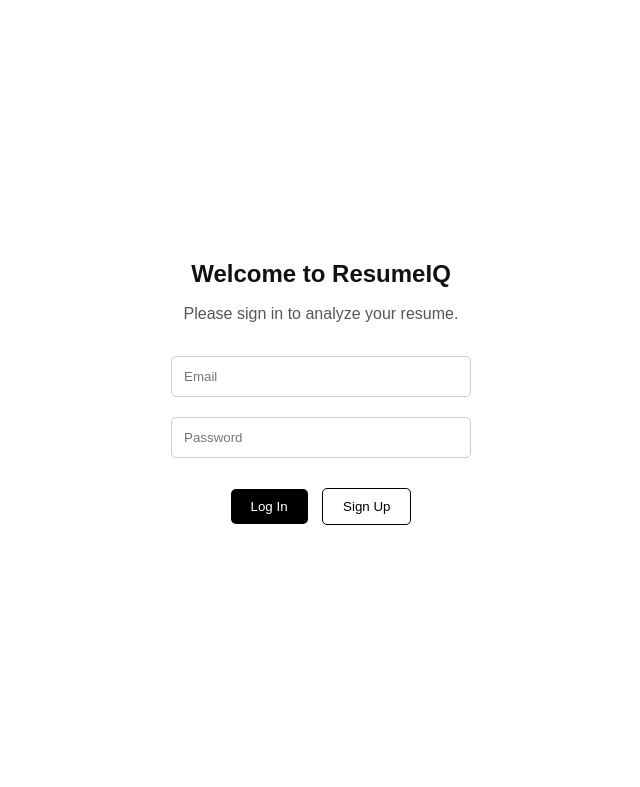
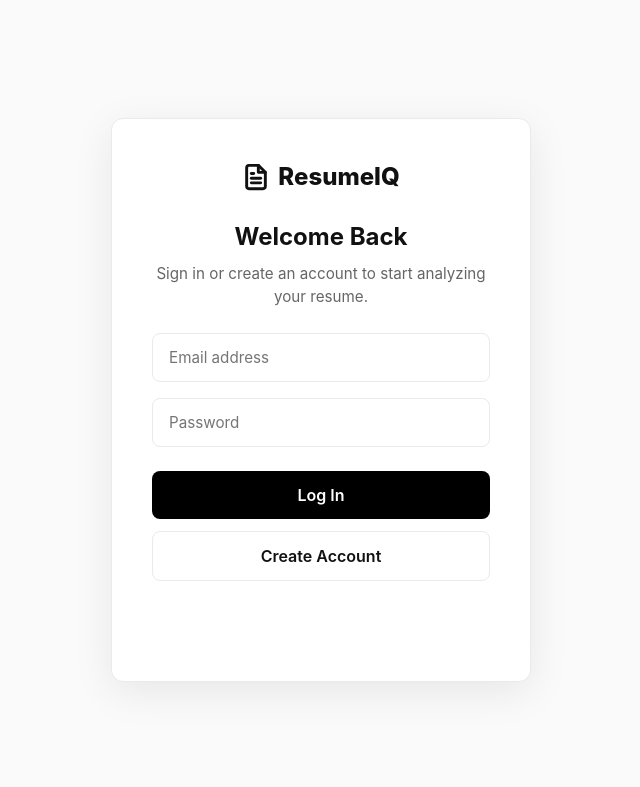
Before and after one commit to misbahur860-ship-it/resumeiq-ai, a website: page index.html in a window 1280 px wide. Shown: the top 787 px of the page, without its empty margins (319-959 px from the left). Drawn offline with Linux system fonts and the light colour scheme; no server answers.

Commit message:
Update index.html

```diff
--- a/index.html
+++ b/index.html
@@ -574,6 +574,51 @@
         .footer-links a:hover {
             color: var(--text-primary);
         }
+        /* Authentication Screen */
+        .auth-overlay {
+            position: fixed;
+            top: 0; left: 0;
+            width: 100%; height: 100%;
+            background: var(--surface-color);
+            display: flex;
+            flex-direction: column;
+            align-items: center;
+            justify-content: center;
+            z-index: 9999;
+            padding: 20px;
+        }
+        .auth-card {
+            background: var(--bg-color);
+            padding: 40px;
+            border-radius: var(--radius-lg);
+            border: 1px solid var(--border-light);
+            box-shadow: 0 10px 40px rgba(0, 0, 0, 0.08);
+            width: 100%;
+            max-width: 420px;
+            text-align: center;
+            animation: fadeIn 0.4s ease;
+        }
+        .auth-logo {
+            display: flex; justify-content: center; align-items: center; gap: 8px;
+            font-weight: 800; font-size: 1.5rem; margin-bottom: 24px; color: var(--text-primary);
+        }
+        .auth-card h2 { font-size: 1.5rem; margin-bottom: 8px; font-weight: 700; }
+        .auth-card p { color: var(--text-secondary); margin-bottom: 24px; font-size: 0.95rem; }
+        .auth-input {
+            width: 100%; padding: 14px 16px; margin-bottom: 16px;
+            border: 1px solid var(--border-light); border-radius: var(--radius-md);
+            font-size: 0.95rem; font-family: inherit; transition: all 0.2s ease;
+        }
+        .auth-input:focus { border-color: var(--accent-black); outline: none; box-shadow: 0 0 0 1px var(--accent-black); }
+        .auth-actions { display: flex; flex-direction: column; gap: 12px; margin-top: 8px; }
+        .btn-auth {
+            width: 100%; padding: 14px; font-size: 1rem; font-weight: 600; font-family: inherit;
+            border-radius: var(--radius-md); cursor: pointer; transition: all 0.2s ease; display: block;
+        }
+        .btn-auth-primary { background: var(--accent-black); color: white; border: none; }
+        .btn-auth-primary:hover { transform: translateY(-1px); box-shadow: 0 4px 12px rgba(0,0,0,0.15); }
+        .btn-auth-secondary { background: white; color: var(--text-primary); border: 1px solid var(--border-light); }
+        .btn-auth-secondary:hover { border-color: var(--text-primary); background: var(--surface-color); }
 
         /* Responsive */
         @media (max-width: 768px) {
@@ -604,17 +649,27 @@
 </head>
 
 <body>
-    <div id="auth-screen" style="text-align: center; padding: 50px; background: white; z-index: 1000; position: fixed; top: 0; left: 0; width: 100%; height: 100%; display: flex; flex-direction: column; align-items: center; justify-content: center; font-family: sans-serif;">
-    <h2 style="font-size: 24px; font-weight: bold; margin-bottom: 10px;">Welcome to ResumeIQ</h2>
-    <p style="margin-bottom: 20px; color: #555;">Please sign in to analyze your resume.</p>
-    <input type="email" id="email-input" placeholder="Email" style="padding: 12px; margin: 10px; width: 300px; border: 1px solid #ccc; border-radius: 5px;"/>
-    <input type="password" id="password-input" placeholder="Password" style="padding: 12px; margin: 10px; width: 300px; border: 1px solid #ccc; border-radius: 5px;"/>
-    <div style="margin-top: 15px;">
-        <button id="login-btn" style="padding: 10px 20px; margin: 5px; cursor: pointer; background-color: #000; color: #fff; border: none; border-radius: 5px;">Log In</button>
-        <button id="signup-btn" style="padding: 10px 20px; margin: 5px; cursor: pointer; background-color: #fff; color: #000; border: 1px solid #000; border-radius: 5px;">Sign Up</button>
+    <!-- AUTHENTICATION SCREEN -->
+    <div id="auth-screen" class="auth-overlay">
+        <div class="auth-card">
+            <div class="auth-logo">
+                <svg width="28" height="28" viewBox="0 0 24 24" fill="none" stroke="currentColor" stroke-width="2.5" stroke-linecap="round" stroke-linejoin="round"><path d="M14 2H6a2 2 0 0 0-2 2v16a2 2 0 0 0 2 2h12a2 2 0 0 0 2-2V8z"></path><polyline points="14 2 14 8 20 8"></polyline><line x1="16" y1="13" x2="8" y2="13"></line><line x1="16" y1="17" x2="8" y2="17"></line><polyline points="10 9 9 9 8 9"></polyline></svg>
+                ResumeIQ
+            </div>
+            <h2>Welcome Back</h2>
+            <p>Sign in or create an account to start analyzing your resume.</p>
+
+            <input type="email" id="email-input" class="auth-input" placeholder="Email address" autocomplete="email"/>
+            <input type="password" id="password-input" class="auth-input" placeholder="Password"/>
+
+            <div class="auth-actions">
+                <button id="login-btn" class="btn-auth btn-auth-primary">Log In</button>
+                <button id="signup-btn" class="btn-auth btn-auth-secondary">Create Account</button>
+            </div>
+
+            <p id="auth-error" style="color: var(--danger-color); font-size: 0.875rem; margin-top: 16px; min-height: 20px;"></p>
+        </div>
     </div>
-    <p id="auth-error" style="color: red; margin-top: 15px;"></p>
-</div>
 
 <!-- NAVBAR STYLES -->
 <style>
```
